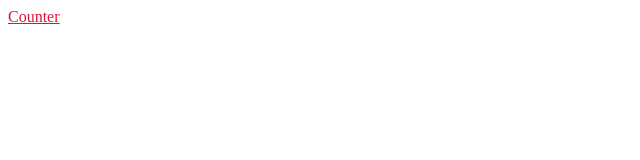
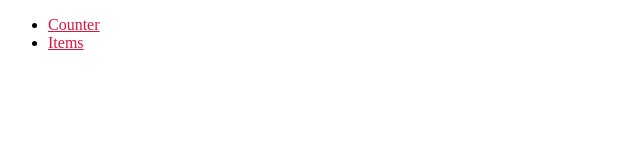
Before and after one commit to cswagner/cswagner.github.io, a Next.js app: page / in a window 1280 px wide. Shown: the top 160 px of the page, without its empty margins (0-640 px from the left). Built offline with nearby package versions, Linux system fonts and the light colour scheme.

Commit message:
Link to items from home

```diff
--- a/pages/index.tsx
+++ b/pages/index.tsx
@@ -1,9 +1,14 @@
 import Link from 'next/link'
 
 const HomePage = () => (
-  <div>
-    <Link href="/counter">Counter</Link>
-  </div>
+  <ul>
+    <li>
+      <Link href="/counter">Counter</Link>
+    </li>
+    <li>
+      <Link href="/items">Items</Link>
+    </li>
+  </ul>
 )
 
 export default HomePage
```
